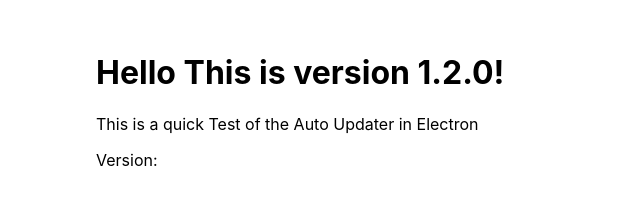
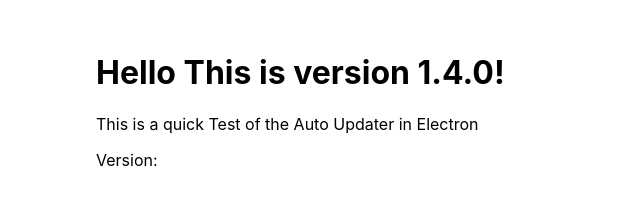
Before and after one commit to jonathgh/auto-updater-test, an Electron app: page src/index.html in a window 800 px wide. Shown: the full height of the page, 0-640 px from the left. Drawn offline with Linux system fonts and the light colour scheme.

Commit message:
updated to version 1.4.0

```diff
--- a/package.json
+++ b/package.json
@@ -1,7 +1,7 @@
 {
   "name": "auto-update-example",
   "productName": "auto-update-example",
-  "version": "1.3.0",
+  "version": "1.4.0",
   "description": "Application description",
   "repository": "https://github.com/jonathgh/auto-updater-test",
   "main": "src/index.js",
--- a/src/index.html
+++ b/src/index.html
@@ -6,7 +6,7 @@
     <link rel="stylesheet" href="index.css" />
   </head>
   <body>
-    <h1>Hello This is version 1.2.0!</h1>
+    <h1>Hello This is version 1.4.0!</h1>
     <p>This is a quick Test of the Auto Updater in Electron</p>
     <p>Version: <span id="app-version"></span></p>
   </body>
```
